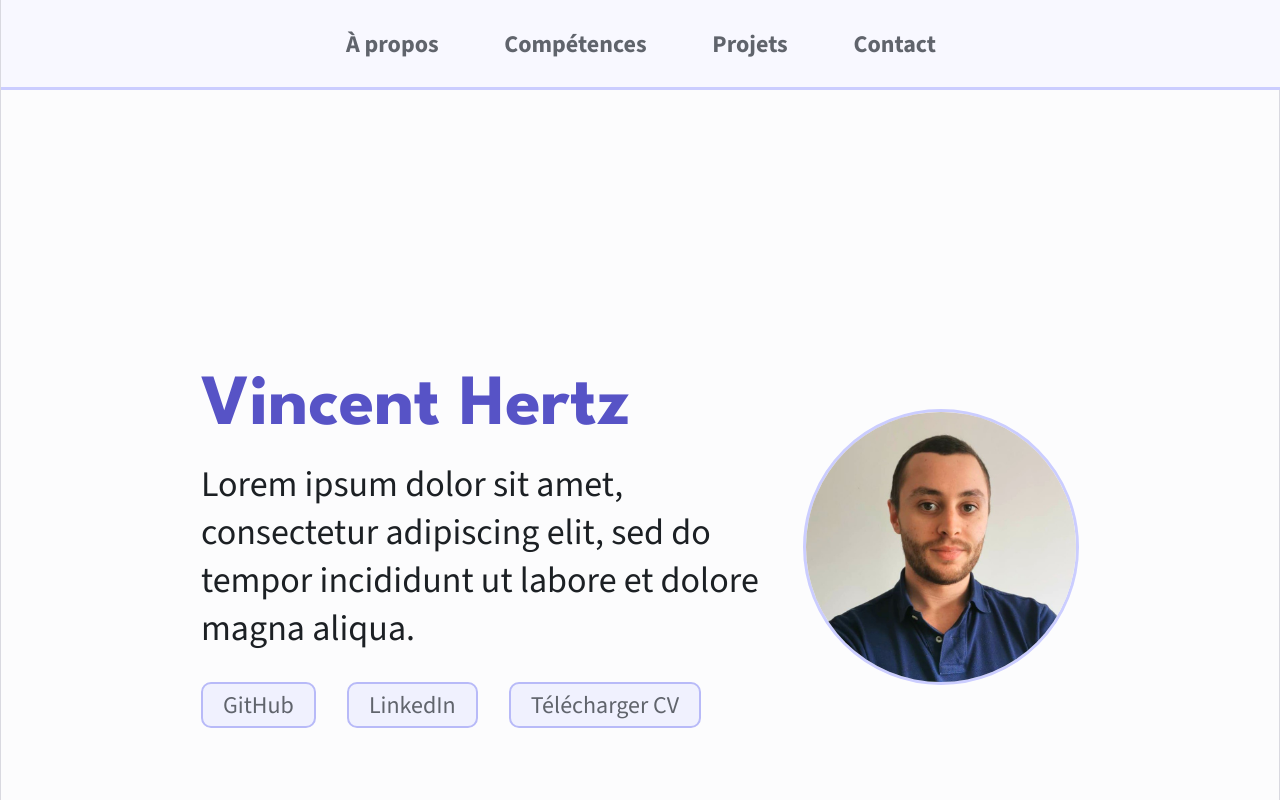
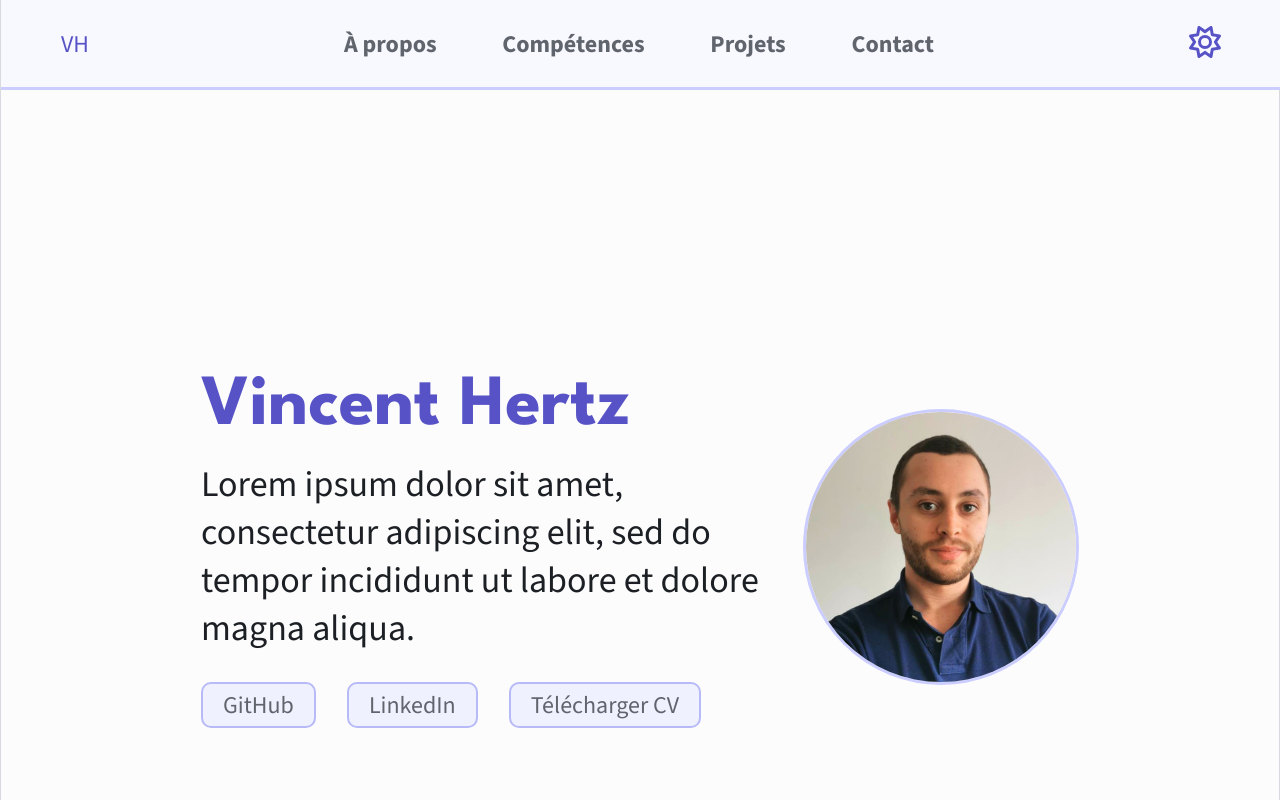
Before and after one commit to vincehtz/portfolio2, a React (Create React App) app: page / in a window 1280 px wide. Shown: the top 800 px of the page. Built offline with nearby package versions, Linux system fonts and the light colour scheme.

Commit message:
Ajout btn VH et DarkMode

```diff
--- a/src/components/Header.jsx
+++ b/src/components/Header.jsx
@@ -1,15 +1,19 @@
 import React from "react";
 import "../styles/Header.scss";
+import Button from "./Button";
+import DarkMode from "./DarkMode";
 
 function Header() {
   return (
     <header>
+      <Button txt="VH" />
       <ul>
         <li>À propos</li>
         <li>Compétences</li>
         <li>Projets</li>
         <li>Contact</li>
       </ul>
+      <DarkMode />
     </header>
   );
 }
```
